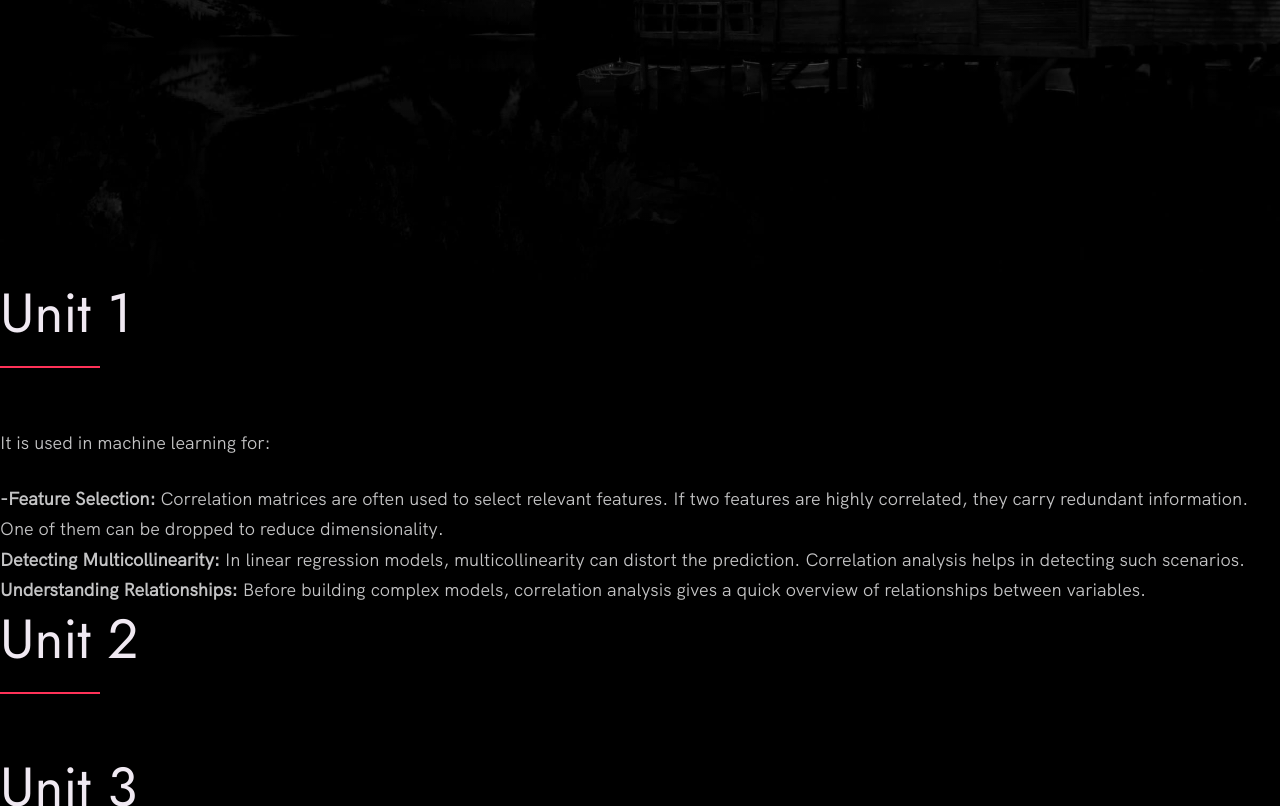
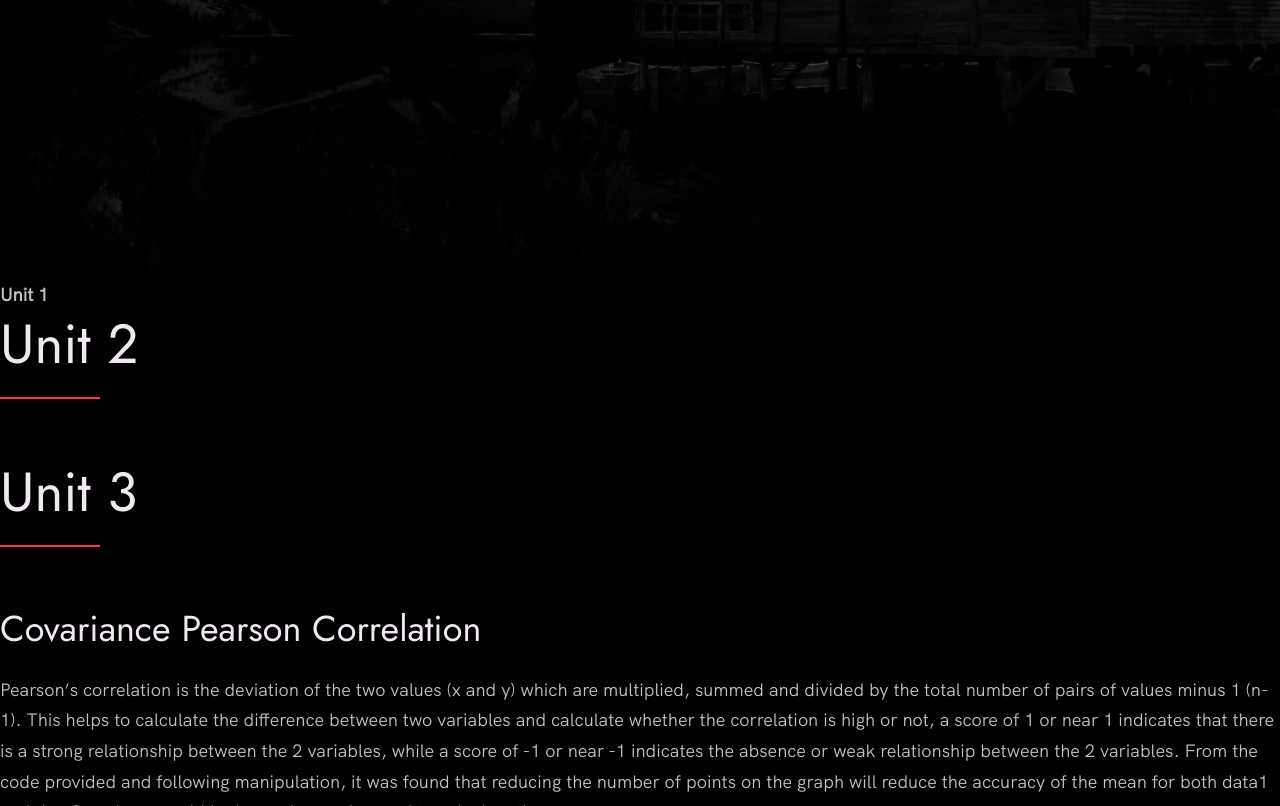
Before and after one commit to amaharaj92/Module2, a plain HTML site: page index.html in a window 1280 px wide. Shown: the part 520-1326 px from the top of the page. Drawn offline with Linux system fonts and the light colour scheme.

Commit message:
Update index.html

```diff
--- a/index.html
+++ b/index.html
@@ -3,7 +3,7 @@
 
 <head>
   <meta charset="UTF-8" />
-  <meta name="viewport" content="width=device-width, initial-scale=1.0" />
+  <meta name="viewport" content="width=device-width, initial-scale=1.0, user-scalable=no" />
   <link rel="shortcut icon" type="image/png" href="./images/AMIcon.png" />
 
   <!-- Put your site title here -->
@@ -37,14 +37,8 @@
   </header>
 
   <main role="main">
-   <h2>Unit 1</h2>
-    												<p>It is used in machine learning for:</p>
-												<ul>
-												    <li><b>	-Feature Selection:</b> Correlation matrices are often used to select relevant features. If two features are highly correlated, they carry redundant information. One of them can be dropped to reduce dimensionality.</li>
-												    <li><b>	Detecting Multicollinearity:</b> In linear regression models, multicollinearity can distort the prediction. Correlation analysis helps in detecting such scenarios.</li>
-												    <li><b>	Understanding Relationships:</b> Before building complex models, correlation analysis gives a quick overview of relationships between variables.</li>
-												</ul>
-          <h2>Unit 2</h2>
+   <h4>Unit 1</h2>
+	  <h2>Unit 2</h2>
           <h2>Unit 3</h2>
             <h3>Covariance Pearson Correlation</h3>
               <p>Pearson’s correlation is the deviation of the two values (x and y) which are multiplied, summed and divided by the total number of pairs of values minus 1 (n-1). This helps to calculate the difference between two variables and calculate whether the correlation is high or not, a score of 1 or near 1 indicates that there is a strong relationship between the 2 variables, while a score of -1 or near -1 indicates the absence or weak relationship between the 2 variables. From the code provided and following manipulation, it was found that reducing the number of points on the graph will reduce the accuracy of the mean for both data1 and data2 as there would be less values to be used to calculate the mean.</p>
```
